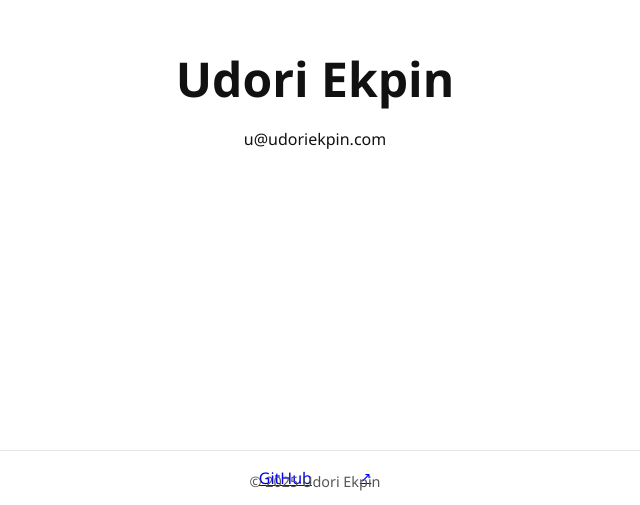
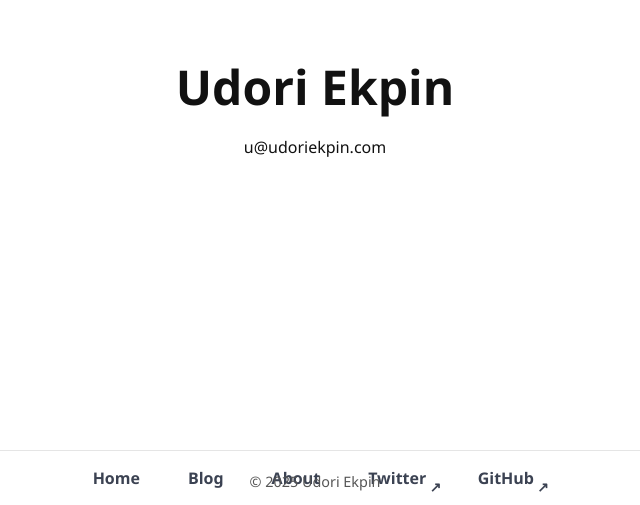
Before and after one commit to thisudoriguy/udoris-blog, a plain HTML site: page index.html in a window 1280 px wide. Shown: the part 295-800 px from the top of the page, without its empty margins (325-965 px from the left). Drawn offline with Linux system fonts and the light colour scheme.

Commit message:
Update navigation styles and hover effects
Refactor navigation styles for improved aesthetics and functionality.

```diff
--- a/index.html
+++ b/index.html
@@ -25,27 +25,45 @@
       margin: 0.5em 0;
     }
     nav {
-      margin-top: 1em;
-    }
-    nav a {
       position: fixed;
       bottom: 0;
       left: 0;
       width: 100%;
-      border-top: 1px solid #eee;
+      border-top: 1px solid rgba(0,0,0,0.1); /* thin, subtle divider */
       background: #fff;
       display: flex;
       justify-content: center;
       padding: 1em 0;
-      gap: 3em;
-     border-top: 1px solid rgba(0,0,0,0.1);
+      gap: 3em; /* spacing between items */
     }
-    nav a:hover {
-      text-decoration: underline;
+    nav a {
+      position: relative;
+      text-decoration: none;
+      color: #3b4252;
+      font-weight: 600;
+      display: inline-flex;
+      align-items: center;
+    }
+    nav a::after {
+      content: "";
+      position: absolute;
+      bottom: -4px;
+      left: 0;
+      width: 0;
+      height: 2px;
+      background: #3b4252;
+      transition: width 0.2s ease-in-out;
+    }
+    nav a:hover::after {
+      width: 100%;
     }
     .external::after {
       content: " ↗";
       font-size: 0.85em;
+      position: static;
+      margin-left: 0.25em;
+      background: none;
+      transition: none;
     }
     footer {
       position: absolute;
```
